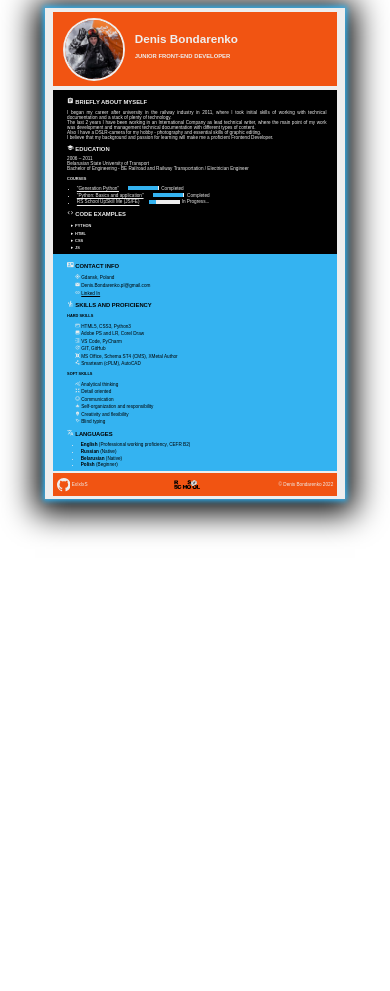
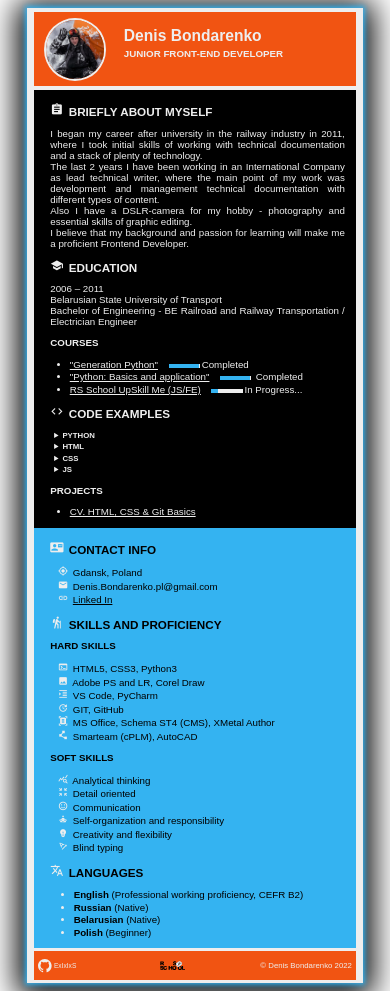
Before and after one commit to ExIxIxS/rsschool-cv, a plain HTML site: page index.html in a window 390 px wide. Before the commit the page ends 844 px from the top, so only its background shows below. Drawn offline with Linux system fonts and the light colour scheme; a web font is replaced by a local one.

Commit message:
feat: add responsive layot for mobile devices - release version 1.9

```diff
--- a/index.html
+++ b/index.html
@@ -11,7 +11,7 @@
 <body>
 <div id="contener_centered">
     <header class="clearfix">
-        <img id="selfy" src="./img/photo_01.png" alt="selfy">
+        <img id="selfy" src="./img/photo_01.png" alt="selfy" width="50px" height="50px">
         <h1 id="name">Denis Bondarenko</h1>
         <h3>Junior Front-End Developer</h3>
     </header>
@@ -117,6 +117,11 @@ Nothing yet
                     </pre>
                 </div>
                 </details>
+                <h3>Projects</h3>
+                <ul>
+                    <li><a href="https://github.com/rolling-scopes-school/js-fe-course-en/blob/main/tasks/CV(markdown)/CV(HTML%2BCSS%2BMarkdown).md">
+                    CV. HTML, CSS & Git Basics</a></li>
+                </ul>
             </article>
         </div>
 
--- a/style.css
+++ b/style.css
@@ -81,13 +81,14 @@ header {
 
 #selfy {
     width: 15vw;
+    height: 15vw;
     margin: 1vw 3vw 0 0;
     border-radius: 50%;
     float: left;
     box-shadow: 0px 0px 0vw 0.5vw var(--aux-color2);
 }
 
-header h1 {
+h1 {
     padding: 2.0vw 0 0 1vw;
     margin-bottom: 0;
     font-size: 3vw;
@@ -121,28 +122,15 @@ header h3 {
     padding-bottom: 1.5vw;
 }
 
-/* Responsive layout - when the screen is less than 600px wide, make the two columns stack on top of each other instead of next to each other */
-@media screen and (max-width: 600px) {
-    .column {
-      width: 100%;
-      padding: 1% 1% 1% 5%;
-      margin: 0;
-    }
-  }
 
 /* Clear floats after the columns */
+
 .row:after {
     content: "";
     display: table;
     clear: both;
     margin: 1%;
   }
-
-h1 {
-    padding-bottom: 0;
-    margin-bottom: 0;
-    font-size: 3vw;
-}
 
 h2 {
     text-transform: uppercase;
@@ -180,7 +168,7 @@ ul {
 }
 
 #languges ul {
-    margin: 0 2vw 0 3.5vw;
+    margin: 0 2vw 0 3.8vw;
 }
 
 li {font-size: 1.2vw;
@@ -208,6 +196,10 @@ a:active {color: var(--main-font-color);}
 }
 
 .side a:active {color: var(--contrast-font-color);}
+
+.material-icons {
+    margin-right: 0.5vw;
+}
 
 li .material-icons {
     color: var(--main-font-color);
@@ -302,8 +294,66 @@ p.foot-block {
     text-decoration: none;
 }
 
-/* Indicators and animation */
+/* Responsive layout - when the screen is less than 600px wide, make the two columns stack on top of each other instead of next to each other */
+@media screen and (max-width: 600px) {
+    #contener_centered {
+        width: 90%;
+    }
 
+    .column {
+      width: 100%;
+      padding: 1% 1% 3% 5%;
+      margin: 0;
+    }
+
+    h1 {
+        font-size: 4vw;
+        padding: 0vw 0 0 20vw;
+    }
+    h2 {
+        font-size: 3vw;
+    }
+    h3, p {
+        font-size: 2.5vw;
+    }
+    header h3 {
+        padding: 1vw 0 0 20vw;
+        margin-top: 0;
+        font-size: 2.5vw;
+    }
+    summary, summary:hover {
+        font-size: 2vw;
+    }
+    pre {
+        line-height: 2vw;
+        font-size: 1.7vw;
+        padding: 2vw 0 0 2vw;
+    }
+    ul {
+        margin: 0 2vw 0 5vw;
+    }
+    #languges ul {
+        margin: 0 2vw 0 6vw;
+    }
+    li {font-size: 2.5vw};
+    footer {
+        padding: 0 1vw 0 1vw;
+    }
+    p.foot-block {font-size: 1.7vw;}
+
+    .anchor:link, .anchor:visited {
+        font-size: 2vw;
+    }
+    h2 .material-icons {
+        font-size: 3.4vw;
+    }
+    li .material-icons {
+        font-size: 2.6vw;
+    }
+
+  }
+
+/* --- Indicators and animation --- */
 
 .indicator {
     display: inline-block;
@@ -339,7 +389,6 @@ p.foot-block {
     animation-duration: 60s;
     animation-iteration-count: infinite;
     animation-delay: 10s;
-/*   animation-fill-mode: forwards;  */
 }
 
 * {
@@ -370,14 +419,14 @@ p.foot-block {
         --contrast-font-color: #000;
 }
     60% {
-        --head-color: #2C3639;
-        --main-color: #3F4E4F;
-        --aux-color1: #A27B5C;
-        --aux-color2: #DCD7C9;
-        --main-font-color: #DCD7C9;
-        --contrast-font-color: #2C3639;
+        --head-color: #e76f51;
+        --main-color: #2a9d8f;
+        --aux-color1: #f4a261;
+        --aux-color2: #fff1cc;
+        --main-font-color: #fff1cc;
+        --contrast-font-color: #264653;
 }
-    70% {
+    80% {
         --head-color: #041562;
         --main-color: #11468F;
         --aux-color1: #DA1212;
@@ -385,12 +434,12 @@ p.foot-block {
         --main-font-color: #EEEEEE;
         --contrast-font-color: #041562;
 }
-    90% {
-        --head-color: #041562;
-        --main-color: #11468F;
-        --aux-color1: #DA1212;
+    100% {
+        --head-color: #F15412;
+        --main-color: #000;
+        --aux-color1: #34B3F1;
         --aux-color2: #EEEEEE;
         --main-font-color: #EEEEEE;
-        --contrast-font-color: #041562;
+        --contrast-font-color: #000;
 }
 }
```
